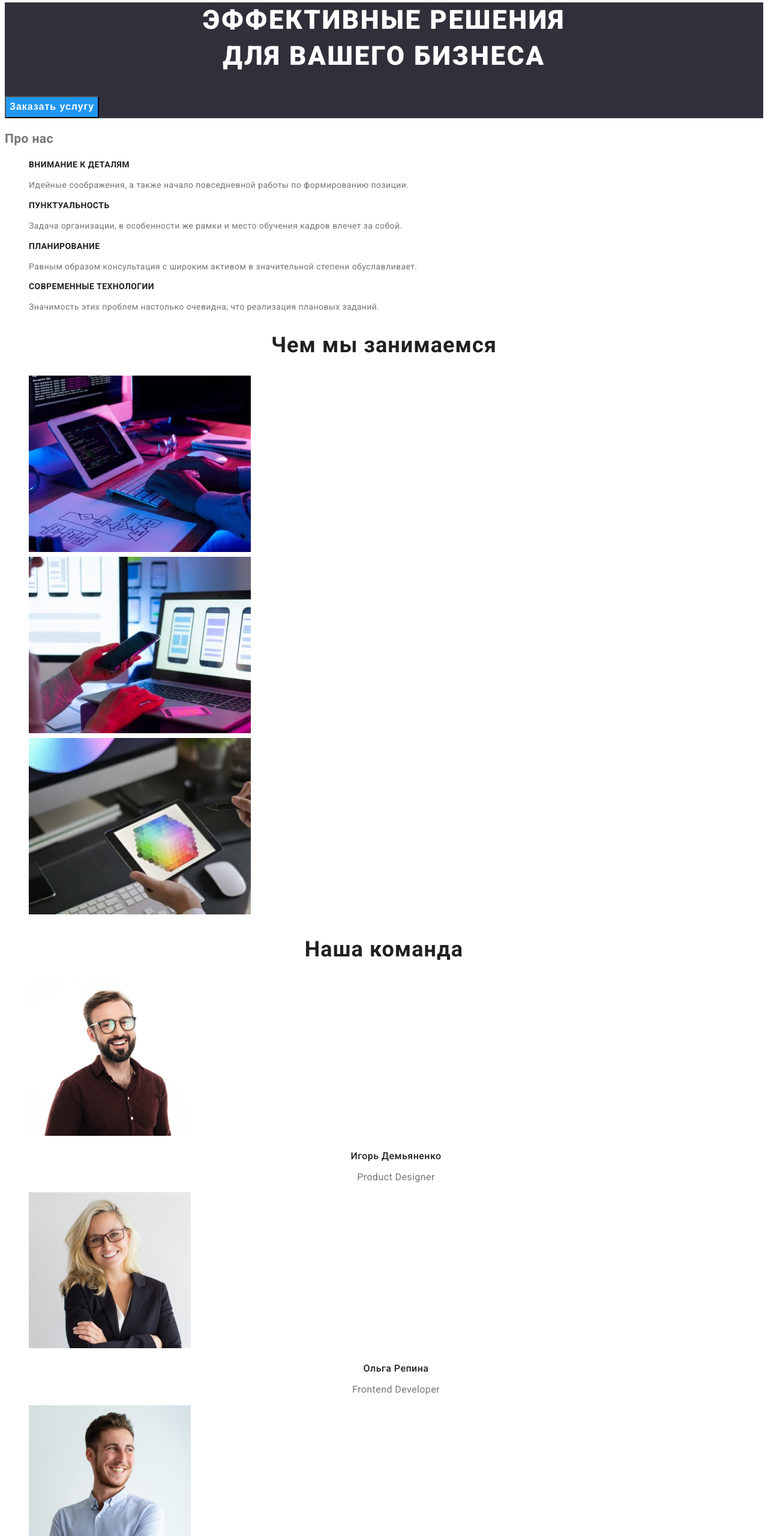
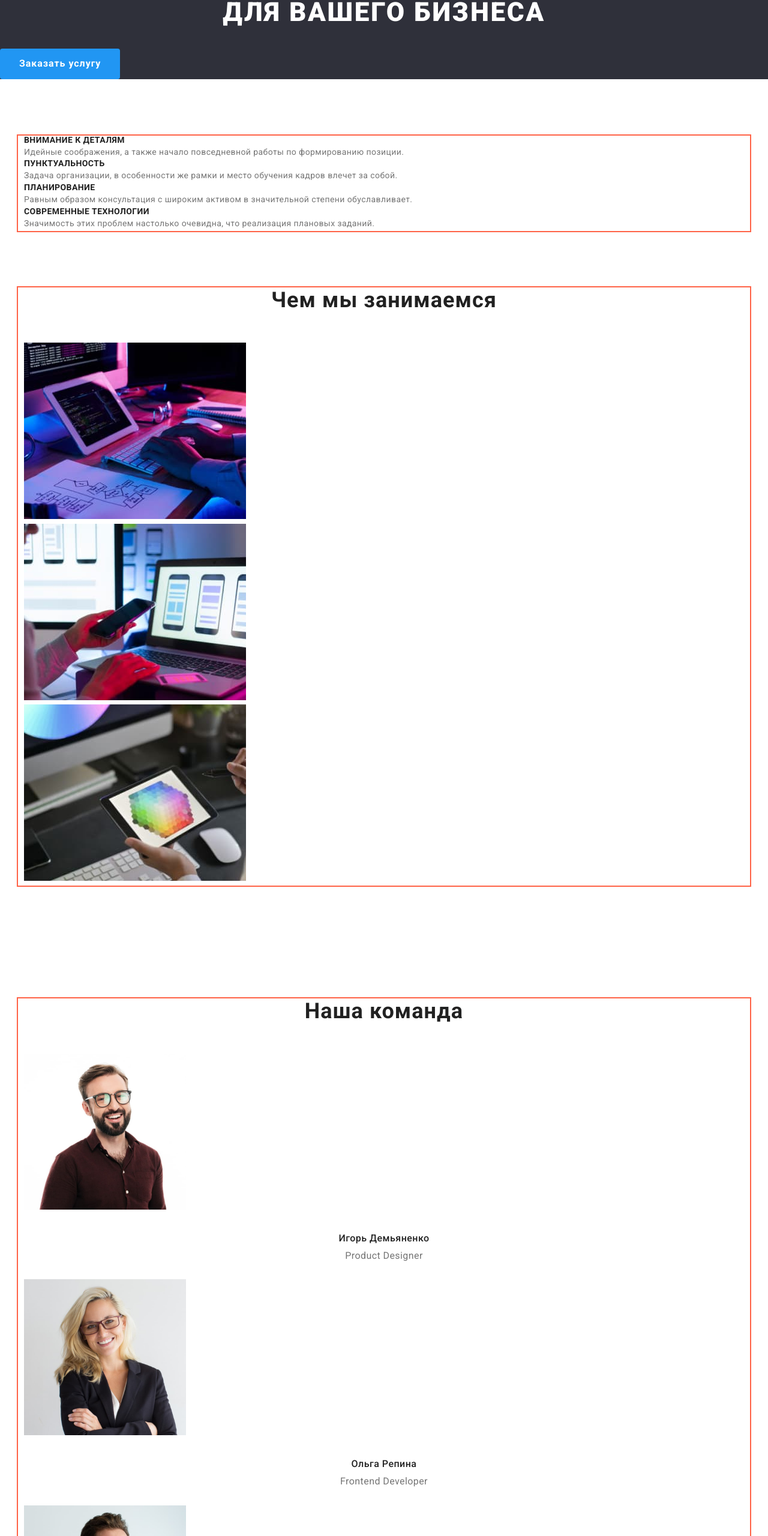
Before and after one commit to Ybednarskyy/goit-markup-hw-03, a plain HTML site: page index.html in a window 1280 px wide. Shown: the part 180-2740 px from the top of the page at 60% size. Drawn offline with nearby package versions, Linux system fonts and the light colour scheme.

Commit message:
задає вертикальні відступи

```diff
--- a/css/styles.css
+++ b/css/styles.css
@@ -17,6 +17,16 @@ body {
   font-size: 14px;
   line-height: 1.7;
   letter-spacing: 0.03em;
+}
+
+h3,
+p,
+ul {
+  margin: 0;
+}
+
+ul {
+  padding-left: 0;
 }
 
 /* Логотип */
@@ -84,6 +94,8 @@ body {
   text-align: center;
   letter-spacing: 0.06em;
   text-transform: uppercase;
+  margin-top: 0;
+  margin-bottom: 30px;
 }
 
 .hero-button {
@@ -97,6 +109,10 @@ body {
   text-align: center;
   letter-spacing: 0.06em;
   cursor: pointer;
+  min-width: 200px;
+  padding: 10px 32px;
+  border: none;
+  border-radius: 4px;
 }
 
 .title {
@@ -115,6 +131,33 @@ body {
   line-height: 1.17;
   text-align: center;
   letter-spacing: 0.03em;
+  margin-top: 0;
+  margin-bottom: 50px;
+}
+
+.benefits {
+  padding-top: 94px;
+  padding-bottom: 94px;
+}
+
+.about {
+  padding-bottom: 94px;
+}
+
+.team {
+  padding-top: 94px;
+  padding-bottom: 94px;
+}
+
+.team-list {
+}
+
+.team-item {
+  padding-bottom: 30px;
+}
+
+.member {
+  margin-bottom: 30px;
 }
 
 .member-title {
@@ -124,6 +167,7 @@ body {
   line-height: 1.2;
   text-align: center;
   letter-spacing: 0.03em;
+  margin-bottom: 10px;
 }
 
 .member-description {
@@ -177,3 +221,30 @@ body {
   background-color: var(--accent-color);
   color: var(--primary-white-color);
 }
+
+/* Приховує заголовки */
+.visually-hidden {
+  position: absolute;
+  width: 1px;
+  height: 1px;
+  margin: -1px;
+  border: 0;
+  padding: 0;
+  clip: rect(0 0 0 0);
+  overflow: hidden;
+}
+
+/* Position */
+
+.container {
+  width: 1220px;
+  padding-left: 10px;
+  padding-right: 10px;
+  margin: 0 auto;
+  outline: 2px solid tomato;
+}
+
+.footter-box {
+  padding-top: 60px;
+  padding-bottom: 60px;
+}
--- a/index.html
+++ b/index.html
@@ -10,12 +10,17 @@
       href="https://fonts.googleapis.com/css2?family=Raleway:wght@700&family=Roboto:wght@400;500;700;900&display=swap"
       rel="stylesheet"
     />
+    <link
+      rel="stylesheet"
+      href="https://cdnjs.cloudflare.com/ajax/libs/modern-normalize/1.1.0/modern-normalize.min.css"
+    />
     <link rel="stylesheet" href="./css/styles.css" />
     <title>WebStudio</title>
   </head>
   <body>
     <!--header-->
     <header>
+      <div class="container header-box">
         <nav class="main-nav">
           <!--logo-->
           <a href="index.html" class="logo" lang="en">Web<span class="header-logo">Studio</span></a>
@@ -31,22 +36,24 @@
             <a href="mailto:info@devstudio.com" class="auth-nav-link link">info@devstudio.com</a>
           </li>
         </ul>
+      </div>
     </header>
     <main>
-      <div>
       <section class="hero">
         <h1 class="hero-title">Эффективные решения <br />для вашего бизнеса</h1>
         <button type="button" class="hero-button">Заказать услугу</button>
       </section>
-      </div>
       <!-- features -->
-      <section class="section">
+      <section class="section benefits">
+        <div class="container">
           <!-- TODO Заголовок приховати -->
-        <h2>Про нас</h2>
+          <h2 class="visually-hidden">Про нас</h2>
           <ul class="list">
             <li>
               <h3 class="title">Внимание к деталям</h3>
-            <p>Идейные соображения, а также начало повседневной работы по формированию позиции.</p>
+              <p>
+                Идейные соображения, а также начало повседневной работы по формированию позиции.
+              </p>
             </li>
             <li>
               <h3 class="title">Пунктуальность</h3>
@@ -65,9 +72,11 @@
               <p>Значимость этих проблем настолько очевидна, что реализация плановых заданий.</p>
             </li>
           </ul>
+        </div>
       </section>
       <!-- work -->
-      <section class="section">
+      <section class="section about">
+        <div class="container">
           <h2 class="section-title">Чем мы занимаемся</h2>
           <ul class="list">
             <li>
@@ -86,35 +95,54 @@
               </a>
             </li>
           </ul>
+        </div>
       </section>
-      <section class="section">
+      <section class="section team">
+        <div class="container">
           <h2 class="section-title">Наша команда</h2>
-        <ul class="list">
-          <li>
-            <img src="./images/team/team-card-1.jpg" alt="Product Designer" width="270" />
+          <ul class="team-list list">
+            <li class="team-item">
+              <img
+                class="member"
+                src="./images/team/team-card-1.jpg"
+                alt="Product Designer"
+                width="270"
+              />
               <h3 class="member-title">Игорь Демьяненко</h3>
               <p class="member-description"><span lang="en">Product Designer</span></p>
             </li>
-          <li>
-            <img src="./images/team/team-card-2.jpg" alt="Frontend Developer" width="270" />
+            <li class="team-item">
+              <img
+                class="member"
+                src="./images/team/team-card-2.jpg"
+                alt="Frontend Developer"
+                width="270"
+              />
               <h3 class="member-title">Ольга Репина</h3>
               <p class="member-description"><span lang="en">Frontend Developer</span></p>
             </li>
-          <li>
-            <img src="./images/team/team-card-3.jpg" alt="Marketing" width="270" />
+            <li class="team-item">
+              <img class="member" src="./images/team/team-card-3.jpg" alt="Marketing" width="270" />
               <h3 class="member-title">Николай Тарасов</h3>
               <p class="member-description"><span lang="en">Marketing</span></p>
             </li>
-          <li>
-            <img src="./images/team/team-card-4.jpg" alt="UI Designer" width="270" />
+            <li class="team-item">
+              <img
+                class="member"
+                src="./images/team/team-card-4.jpg"
+                alt="UI Designer"
+                width="270"
+              />
               <h3 class="member-title">Михаил Ермаков</h3>
               <p class="member-description"><span lang="en">UI Designer</span></p>
             </li>
           </ul>
+        </div>
       </section>
     </main>
     <!--Footer-->
     <footer class="footer">
+      <div class="container footter-box">
         <a href="index.html" class="logo" lang="en">Web<span class="footer-logo">Studio</span></a>
         <address class="address">
           <ul class="address-list list">
@@ -135,6 +163,7 @@
             </li>
           </ul>
         </address>
+      </div>
     </footer>
   </body>
 </html>
```
Also changed, not shown: portfolio.html (+11 -1 lines). Lines whose indentation alone changed are shown as unchanged.
